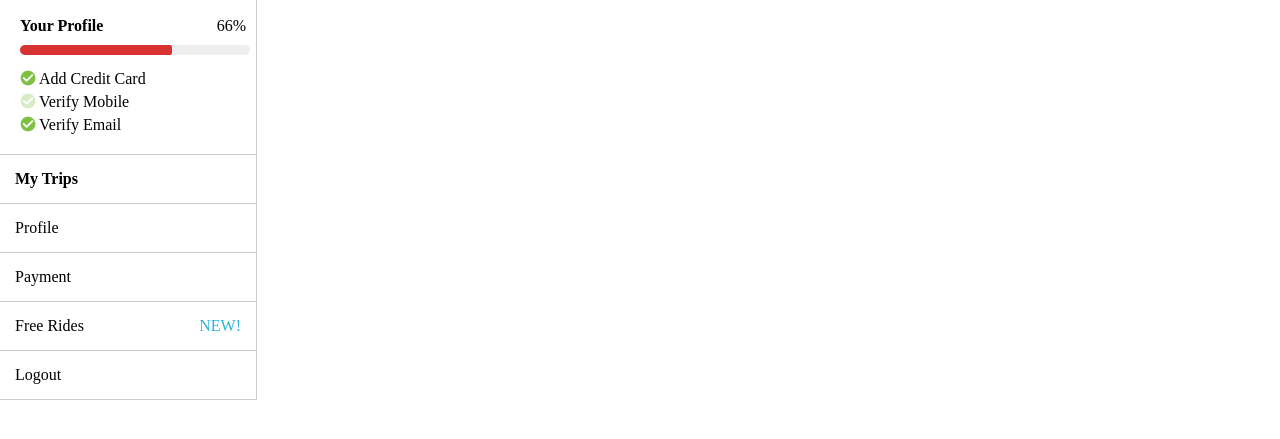
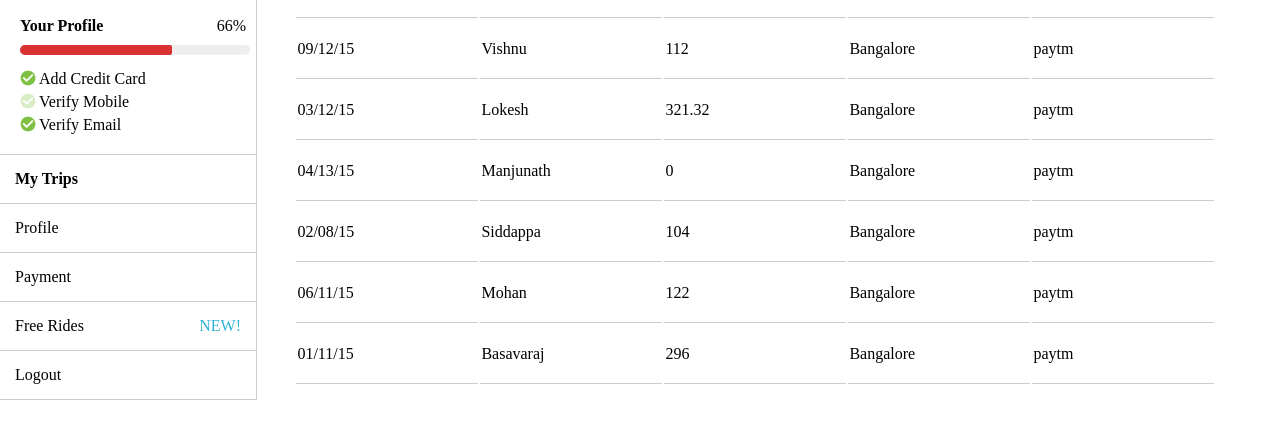
Before and after one commit to pratikanthi/vtuhackfest-challenge1-web, a plain HTML site: page index.html in a window 1280 px wide. Shown: the part 201-640 px from the top of the page. Drawn offline with nearby package versions, Linux system fonts and the light colour scheme; a web font is replaced by a local one.

Commit message:
Added JSON Parse

```diff
--- a/index.html
+++ b/index.html
@@ -47,7 +47,7 @@
                  </span>
               </p>
 
-              <table class="fancy-table">
+              <table class="fancy-table" id="table">
 
                 <tr class="table-header">
 
@@ -59,9 +59,18 @@
 
                 </tr>
 
+
                 <script>
-                  $.getJSON("data.json", function(json) {
-                    console.log(json); // this will show the info it in firebug console
+                var myjson;
+                  $.getJSON("https://raw.githubusercontent.com/pratikanthi/vtuhackfest-challenge1-web/master/data.json", function(json) {
+
+                    myjson = json;
+
+                    myjson.forEach( function (item){
+
+                      document.getElementById('table').innerHTML += "<td>"+ item.pickup +"</td><td>"+ item.driver + "</td><td>"+ item.fare +"</td><td>"+ item.city +"</td><td>"+ item.method +"</td>";
+
+                    });
                 });
 
                 </script>
```
